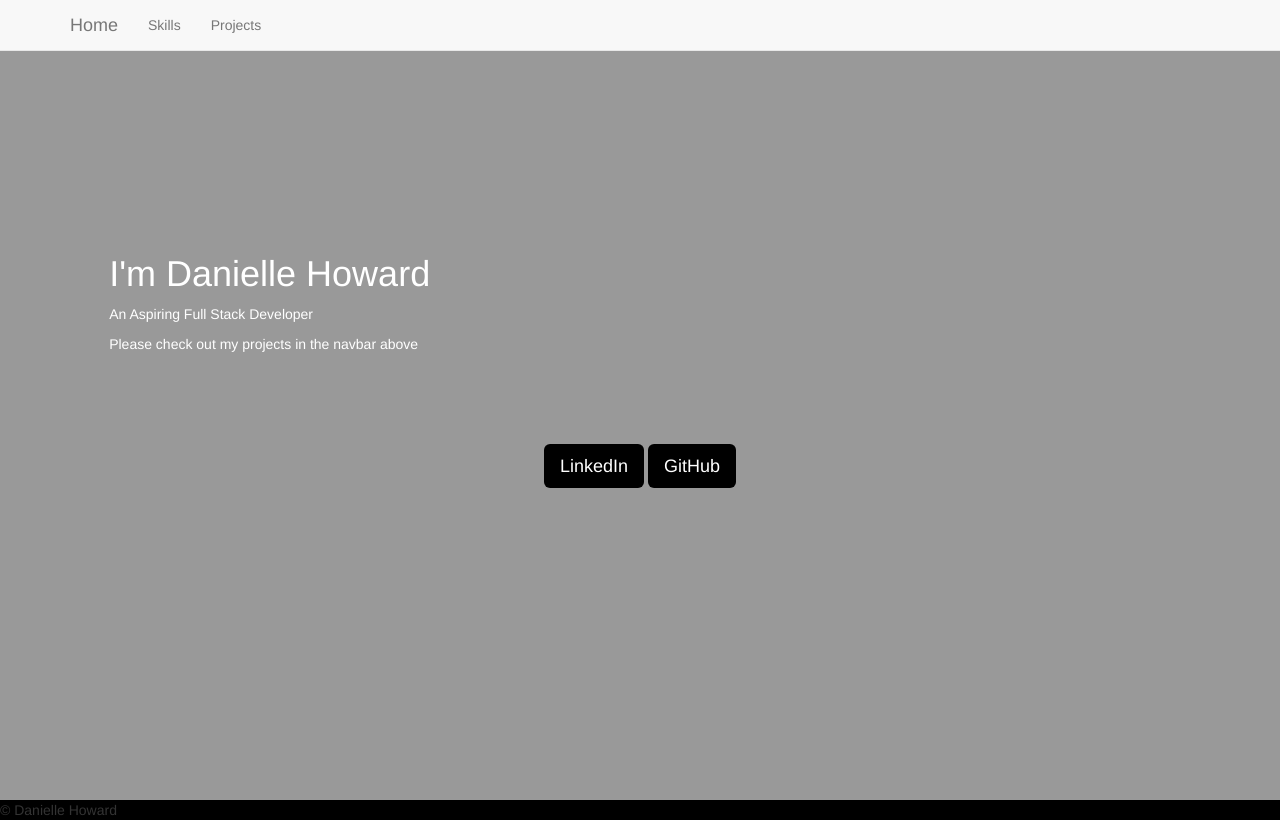
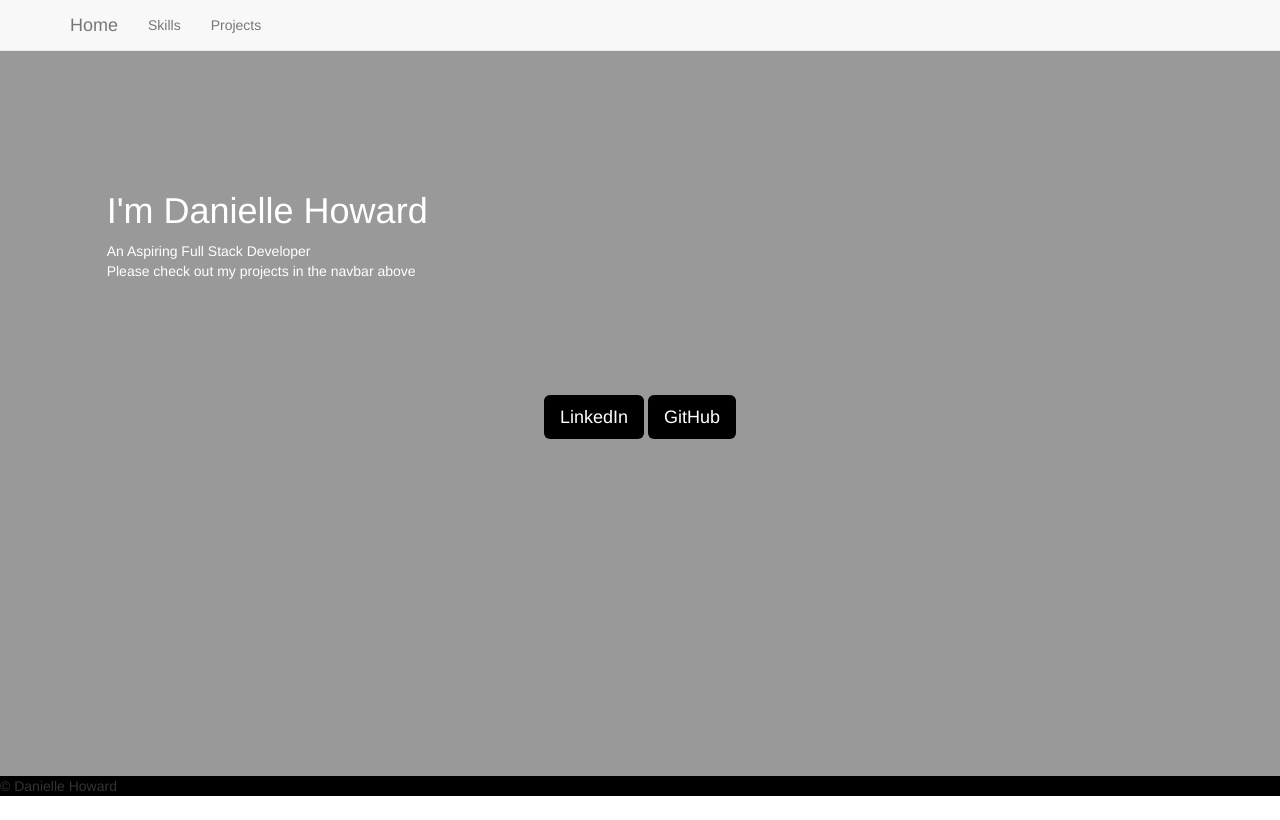
Before and after one commit to edanielleh/portfolioSite, a plain HTML site: page index.html in a window 1280 px wide. Drawn offline with nearby package versions, Linux system fonts and the light colour scheme; files that its build step writes are made by us from their sources.

Commit message:
formatting improvements

```diff
--- a/index.html
+++ b/index.html
@@ -5,12 +5,13 @@
 
     <meta content="width=device-width, initial-scale=1.0" name="viewport">
 
+    <link rel="icon" type="image/x-icon" href="./resources/favicon.ico" />
     <link href="./css/bootstrap.min.css" rel="stylesheet" type="text/css">
     <link href="./css/portfolio.css" rel="stylesheet" type="text/css">
 
     <script src="./js/jquery-3.2.1.min.js" type="text/javascript"></script>
     <script src="./js/bootstrap-3.3.7.min.js" type="text/javascript"></script>
-    <script type="text/javascript" src="./js/portfolio.js"></script>
+    <script src="./js/navbarActions.js" type="text/javascript"></script>
 
 </head>
 <body>
@@ -47,17 +48,16 @@
 <div class="image">
     <div id="center-text">
         <div class="row">
-            <div class="col-md-1 col-xs-0">
+            <div class="col-md-1 col-xs-1">
 
             </div>
-            <div class="col-md-11 col-xs-0">
+            <div class="col-md-11 col-xs-11">
                 <h1>I'm Danielle Howard</h1>
                 <p>An Aspiring Full Stack Developer</p>
-                <p>Please check out my projects in the navbar above</p>
+                <p class="bottom-text">Please check out my projects in the navbar above</p>
             </div>
         </div>
     </div>
-</br> </br></br></br>
     <div class="btn-row">
         <a class="btn center-btn btn-lg btn-primary" href="https://www.linkedin.com/in/danielle-howard-988a56151/">LinkedIn</a>
         <a class="btn center-btn btn-lg btn-primary" href="https://github.com/edanielleh">GitHub</a>
@@ -65,7 +65,6 @@
 </div>
 <footer>
     <p>&copy; Danielle Howard</p>
-    <p></p>
 </footer>
 </body>
 </html>
--- a/portfolio.css
+++ b/portfolio.css
@@ -4,7 +4,7 @@
 }
 
 .image {
-    height: 100vh;
+    height: 97vh;
     background-image: linear-gradient(
             rgba(0, 0, 0, 0.4),
             rgba(0, 0, 0, 0.4)
@@ -15,11 +15,16 @@
 }
 
 h1 {
-    padding-top: 20%;
+    padding-top: 15%;
+}
+
+.bottom-text {
+    padding-bottom: 10%;
 }
 
 body {
-    min-height: 100%
+    min-height: 100%;
+    min-width: 100%;
 }
 
 .btn-row {
@@ -41,7 +46,7 @@ footer {
 }
 
 html {
-    height: 100%
+    height: 100%;
 }
 
 .centerBtn {
@@ -54,3 +59,11 @@ html {
     background-color: #cccccc;
     border-radius: 1px;
 }
+
+.row {
+    max-width: 100%;
+}
+
+p {
+    margin: 0 0 0;
+}
```
Also changed, not shown: navbarActions.js (added, +8 -0 lines).
